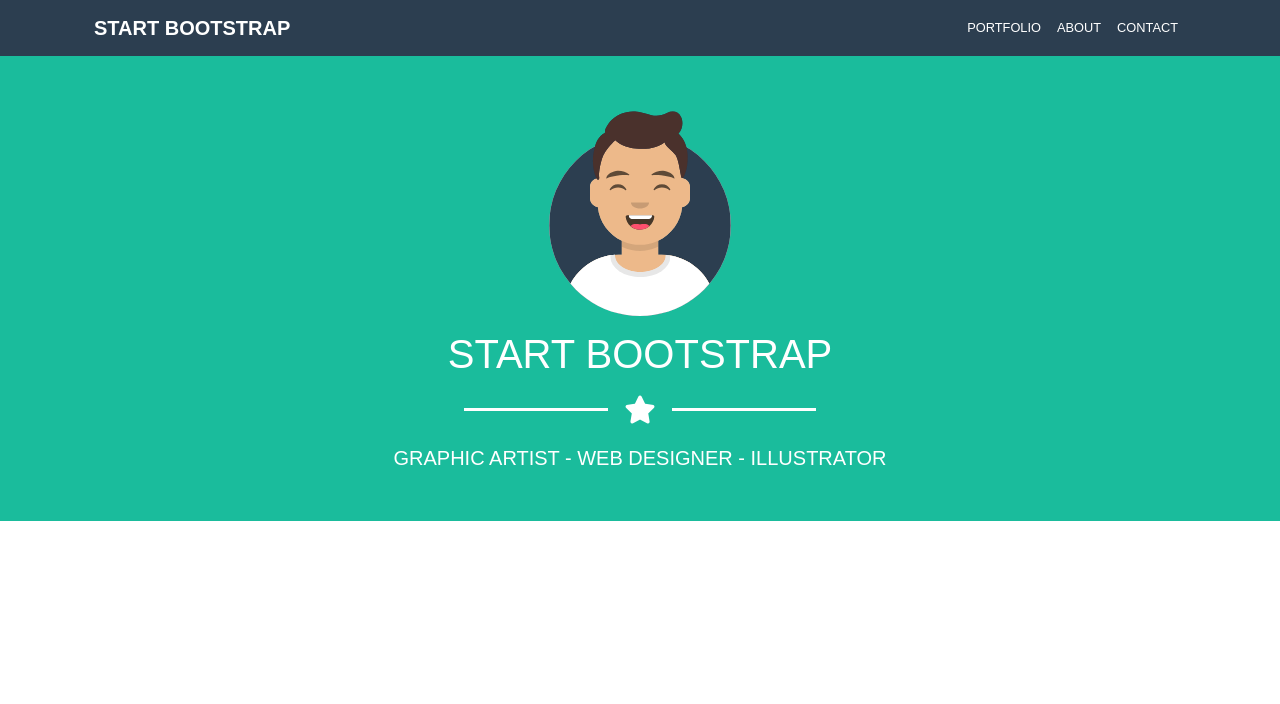
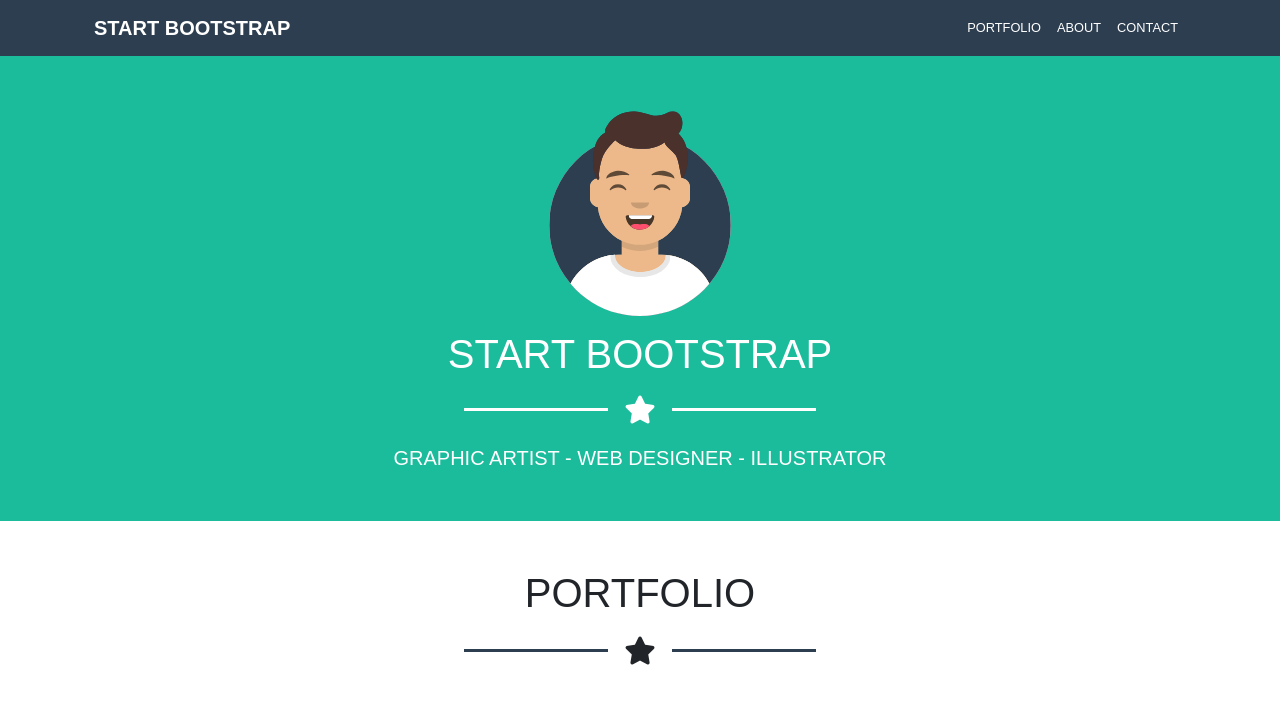
Before and after one commit to pater97/html-css-bootstrap-freelancer, a plain HTML site: page index.html in a window 1280 px wide. Drawn offline with nearby package versions, Linux system fonts and the light colour scheme.

Commit message:
impostazione portfolio section

```diff
--- a/index.html
+++ b/index.html
@@ -14,7 +14,7 @@
     <title>bootstrap freelencer</title>
 </head>
 
-<body>
+<body id="strong_selector">
     <!-- header -->
     <header class="container-fluid">
         <!-- contenitore centrato -->
@@ -61,12 +61,17 @@
                 </div>
             </div>
         </section>
-
-        <section class="container-fluid second_part">
+        <!-- conclusa sezione hero image -->
+        <section id="second_part" class="container-fluid">
             <div class="container">
-                <div class="row justify-content-center">
-                    <div class="col-12">
-
+                <div class="row mt-5">
+                    <div class="col-12 align-items-center d-flex flex-column ">
+                        <h1>PORTFOLIO</h1>
+                        <div class="d-flex align-items-center my-2">
+                            <hr>
+                            <i class="fa fa-star fs-3 mx-3"></i>
+                            <hr>
+                        </div>
                     </div>
                 </div>
                 <div class="row tabella">
--- a/style.css
+++ b/style.css
@@ -10,11 +10,9 @@ body{
 .fs_sm{
     font-size: .8rem;
 }
-#first_part hr{
+#strong_selector hr{
     width: 9rem;
     height: 3px;
-    background: white;
-    border-color: white;
     opacity: 1;
 }
 /* color */
@@ -25,6 +23,6 @@ header{
     background-color: #1ABC9C;
 }
 
-footer{
+footer,#second_part hr{
     background-color:#2C3E50 ;
 }
```
